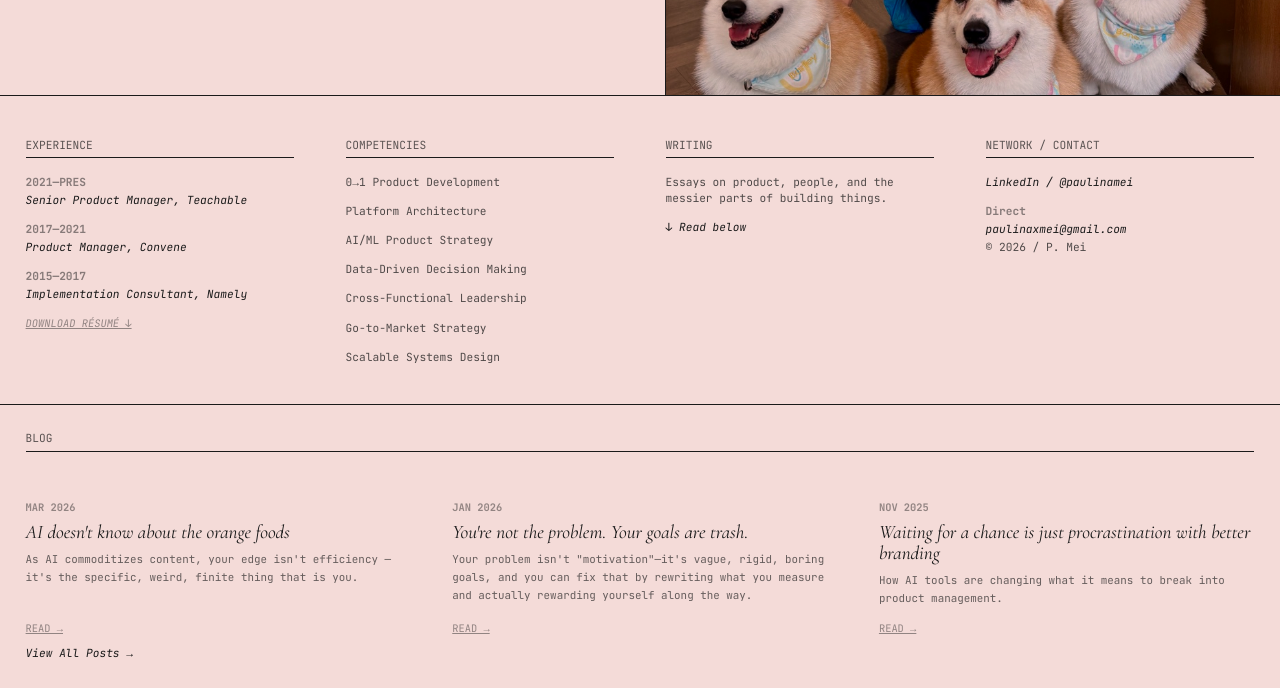
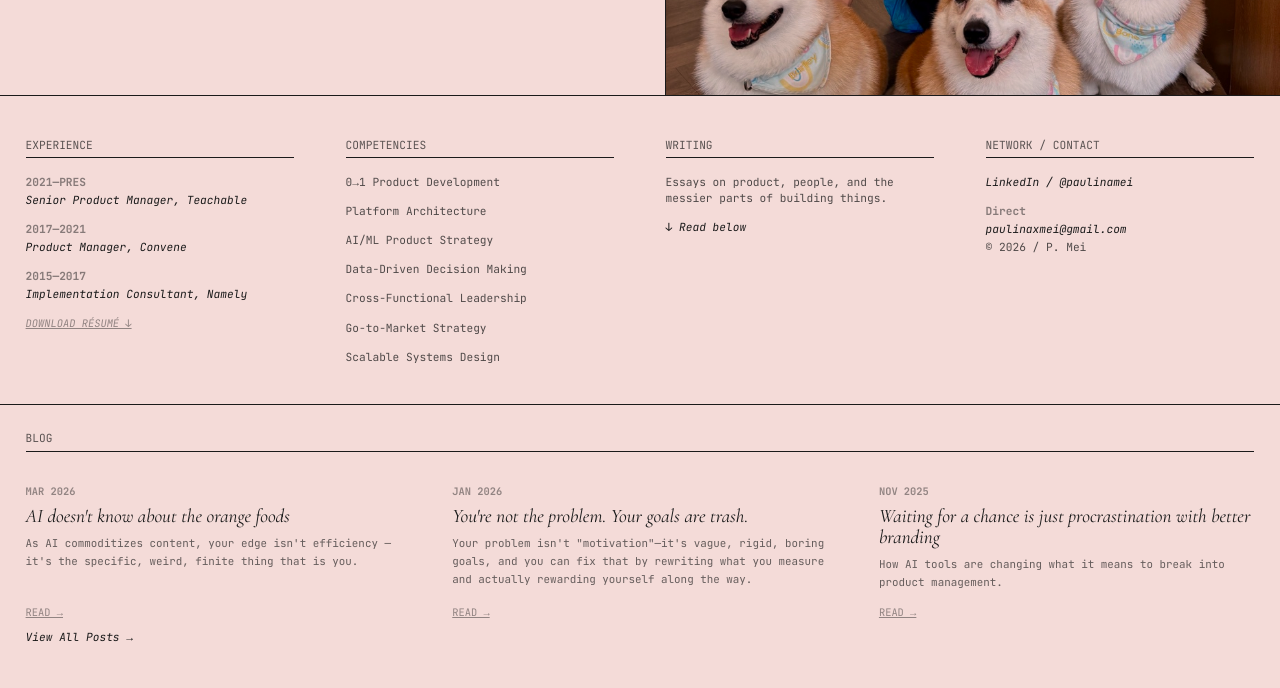
Before and after one commit to paulina-mei/my-personal-website, a plain HTML site: page index.html in a window 1280 px wide. Shown: the part 504-1192 px from the top of the page. Drawn offline with nearby package versions, Linux system fonts and the light colour scheme.

Commit message:
Reduce blog card padding to match grid layout spacing
Changed padding-top from 1em to 0 on .blog-card to create tighter,
more consistent spacing that matches the other grid items.

🤖 Generated with [Claude Code](https://claude.com/claude-code)

Co-Authored-By: Claude <noreply@anthropic.com>

```diff
--- a/index.html
+++ b/index.html
@@ -209,7 +209,7 @@
         }
 
         .blog-card {
-            padding-top: 1em;
+            padding-top: 0;
             display: flex;
             flex-direction: column;
             gap: 0.5em;
```
